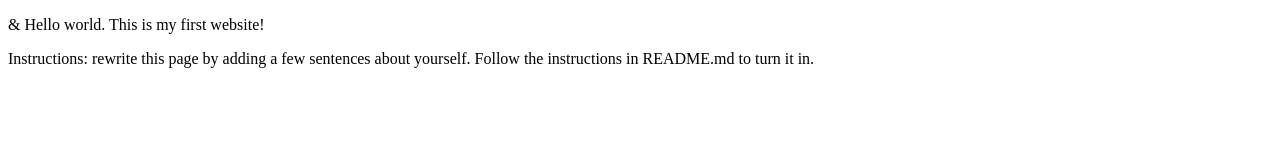
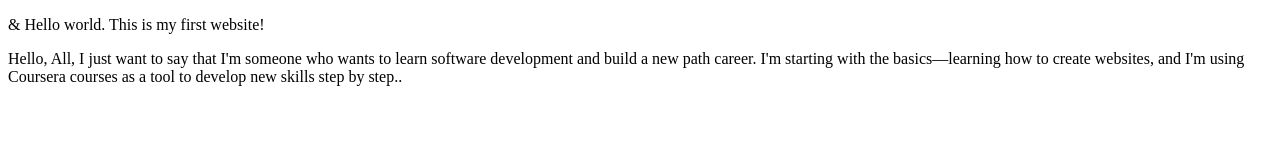
Before and after one commit to dangelodon/webdev_lab1, a plain HTML site: page index.html in a window 1280 px wide. Drawn offline with Linux system fonts and the light colour scheme.

Commit message:
Updating the body information

```diff
--- a/index.html
+++ b/index.html
@@ -6,6 +6,6 @@
 </head>
 <body>
   <p>&amp; Hello world. This is my first website!</p>
-  <p>Instructions: rewrite this page by adding a few sentences about yourself. Follow the instructions in README.md to turn it in.</p>
+  <p>Hello, All, I just want to say that I'm someone who wants to learn software development and build a new path career. I'm starting with the basics—learning how to create websites, and I'm using Coursera courses as a tool to develop new skills step by step..</p>
 </body>
 </html>
```
